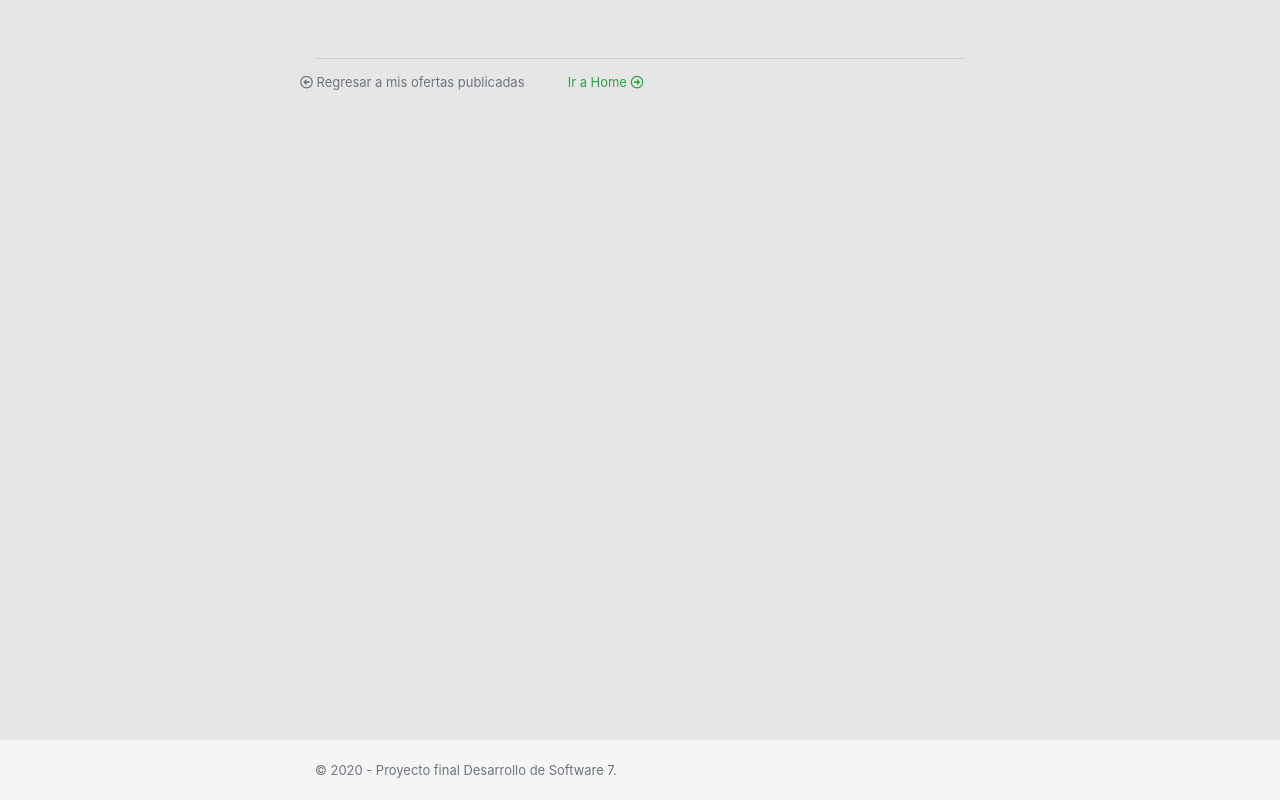
After one commit to AbdielP/Mercado-DS7, a PHP site: page /ofertas/actualizandooferta.php in a window 1280 px wide. The commit adds this page. Run offline with PHP 8.4, Linux system fonts and the light colour scheme.

Commit message:
Se implementan clases para actualización de oferta y se crean procedimientos en BD para update de oferta. Componente de actualización ya es funcional

```diff
--- /dev/null
+++ b/css/actualizando.css
@@ -0,0 +1,28 @@
+/* Sticky footer styles
+-------------------------------------------------- */
+html {
+    position: relative;
+    min-height: 100%;
+  }
+  body {
+    margin-bottom: 60px; /* Margin bottom by footer height */
+  }
+  .footer {
+    position: absolute;
+    bottom: 0;
+    width: 100%;
+    height: 60px; /* Set the fixed height of the footer here */
+    line-height: 60px; /* Vertically center the text there */
+    background-color: #f5f5f5;
+  }
+
+
+  /* Custom page CSS
+  -------------------------------------------------- */
+  /* Not required for template or sticky footer method. */
+
+  .container {
+    width: auto;
+    max-width: 680px;
+    padding: 0 15px;
+  }
--- /dev/null
+++ b/ofertas/actualizandooferta.php
@@ -0,0 +1,50 @@
+<!DOCTYPE html>
+<html lang="en">
+<head>
+    <meta charset="UTF-8">
+    <meta name="viewport" content="width=device-width, initial-scale=1.0">
+    <title>Actualizar información de oferta</title>
+    <link rel="stylesheet" href="https://stackpath.bootstrapcdn.com/bootstrap/4.5.2/css/bootstrap.min.css" integrity="sha384-JcKb8q3iqJ61gNV9KGb8thSsNjpSL0n8PARn9HuZOnIxN0hoP+VmmDGMN5t9UJ0Z" crossorigin="anonymous">
+    <link rel="stylesheet" href="https://cdnjs.cloudflare.com/ajax/libs/font-awesome/5.15.1/css/all.min.css">
+    <link rel="stylesheet" href="../css/main.css">
+    <link rel="stylesheet" href="../css/actualizando.css">
+</head>
+<body>
+    <div class="container pt-5">
+        <div class="row">
+        <?php
+            if ($_SERVER["REQUEST_METHOD"] == "POST") {
+                $idofert = $_POST['idofert'];
+                $precio = $_POST['precio'];
+                $idprod = $_POST['categoria'];
+                $qty = $_POST['cantidad'];
+                $unt = $_POST['unidadpeso'];
+                $descripcion = $_POST['desc'];
+                require_once("../classes/oferta.php");
+
+                $obj_oferta_actualizada = new oferta();
+                $oferta_actualizada = $obj_oferta_actualizada->update_oferta((int)$idofert,$idprod,$precio,$qty,$unt,$descripcion);
+
+                if ($oferta_actualizada = true) {
+                    print "<h1 class='text-info'>¡Oferta Actualizada! <i class='far fa-thumbs-up'></i></h1>";
+                } else {
+                    print "<h1 class='text-danger'>Oops.. <i class='fas fa-times-circle'></i></h1><br>";
+                    print "<p class='text-info'>Algo ha salido mal, contacte con el administrador del sitio para reportar un problema.</p>";
+                }
+            }
+        ?>
+        </div>
+        <hr>
+        <div class="row">
+            <a href='misofertas.php' class="text-secondary mr-5"><i class="far fa-arrow-alt-circle-left"></i> Regresar a mis ofertas publicadas</a>
+            <a href='../index.php' class='text-success'>Ir a Home <i class="far fa-arrow-alt-circle-right"></i></a>
+        </div>
+    </div>
+
+    <footer class="footer">
+      <div class="container">
+        <span class="text-muted">&copy; 2020 - Proyecto final Desarrollo de Software 7.</span>
+      </div>
+    </footer>
+</body>
+</html>
```
Also changed, not shown: classes/oferta.php (+13 -1 lines), ofertas/actualizaroferta.php (+16 -9 lines).
